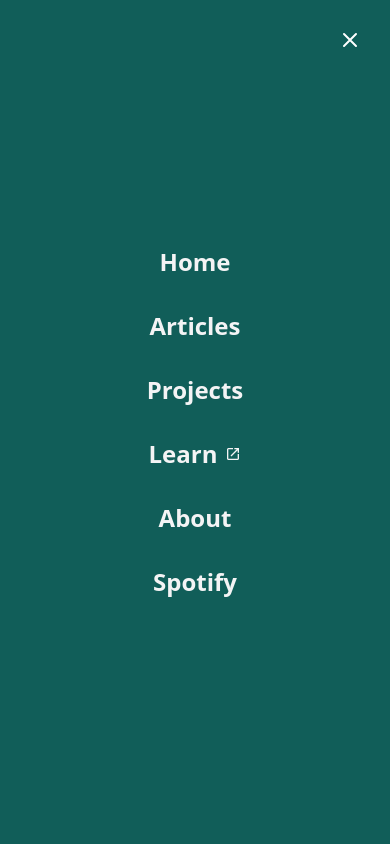
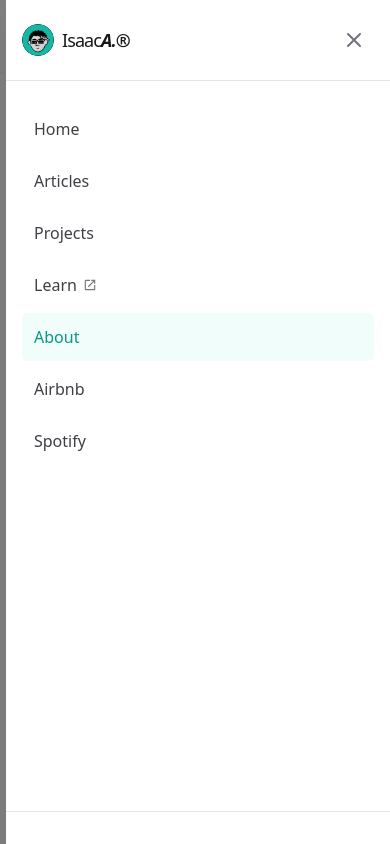
Before and after one commit to ieadoboe/ieadoboe.github.io, a Next.js app: page /about in a window 390 px wide. Both pictures are taken after a click on the button "Open menu". Shown: the top 844 px of the page. Built offline with nearby package versions, Linux system fonts and the light colour scheme; no server answers.

Commit message:
better hamburger menu

```diff
--- a/app/components/site-header.tsx
+++ b/app/components/site-header.tsx
@@ -1,5 +1,5 @@
 "use client";
-import React, { useState, useEffect } from "react";
+import React, { useState, useEffect, useRef } from "react";
 import Link from "next/link";
 import Image from "next/image";
 import logo from "../../public/logo.png";
@@ -10,67 +10,120 @@ import { motion, AnimatePresence } from "framer-motion";
 import { NewsletterProvider } from "./newsletter-popup";
 import JoinNewsletter from "./newsletter-join";
 
-const Navbar = () => {
-  // Calculate height to handle iOS Safari issues with vh units
-  const [windowHeight, setWindowHeight] = useState("100vh");
-
-  useEffect(() => {
-    const setHeight = () => {
-      setWindowHeight(`${window.innerHeight}px`);
+// Helper function to find focusable elements
+const getFocusableElements = (parent: HTMLElement | null): HTMLElement[] => {
+  if (!parent) return [];
+  return Array.from(
+    parent.querySelectorAll(
+      'a[href], button, input, textarea, select, details, [tabindex]:not([tabindex="-1"])'
+    )
+  ).filter(
+    (el) => !el.hasAttribute("disabled") && !el.getAttribute("aria-hidden")
+  ) as HTMLElement[];
 };
 
-    setHeight();
-    window.addEventListener("resize", setHeight);
-    return () => window.removeEventListener("resize", setHeight);
-  }, []);
+const Navbar = () => {
   const [isMenuOpen, setIsMenuOpen] = useState(false);
   const pathname = usePathname();
+  const menuRef = useRef<HTMLDivElement>(null);
+  const triggerRef = useRef<HTMLButtonElement>(null);
 
   // Close menu when route changes
   useEffect(() => {
+    if (isMenuOpen) {
       setIsMenuOpen(false);
+    }
+    // eslint-disable-next-line react-hooks/exhaustive-deps
   }, [pathname]);
 
-  // Prevent scrolling when menu is open
-  useEffect(() => {
-    if (isMenuOpen) {
-      document.body.style.overflow = "hidden";
-    } else {
-      document.body.style.overflow = "unset";
-    }
-    return () => {
-      document.body.style.overflow = "unset";
-    };
-  }, [isMenuOpen]);
-
-  // Handle Escape key press
+  // Prevent scrolling and handle focus trapping/escape key when menu is open
   useEffect(() => {
     const handleKeyDown = (event: KeyboardEvent) => {
       if (event.key === "Escape") {
         setIsMenuOpen(false);
+      } else if (event.key === "Tab") {
+        // Focus Trapping Logic
+        const focusableElements = getFocusableElements(menuRef.current);
+        if (focusableElements.length === 0) return;
+
+        const firstElement = focusableElements[0];
+        const lastElement = focusableElements[focusableElements.length - 1];
+
+        if (event.shiftKey) {
+          // Shift + Tab
+          if (document.activeElement === firstElement) {
+            lastElement.focus();
+            event.preventDefault();
+          }
+        } else {
+          // Tab
+          if (document.activeElement === lastElement) {
+            firstElement.focus();
+            event.preventDefault();
+          }
+        }
       }
     };
 
     if (isMenuOpen) {
+      document.body.style.overflow = "hidden";
       document.addEventListener("keydown", handleKeyDown);
-    }
 
+      // Store the element focused before opening the menu
+      const previousFocusedElement = document.activeElement as HTMLElement;
+
+      // Focus the first focusable element in the menu (e.g., the close button)
+      requestAnimationFrame(() => {
+        // Use rAF to ensure elements are rendered
+        const focusableElements = getFocusableElements(menuRef.current);
+        focusableElements[0]?.focus();
+      });
+
+      return () => {
+        document.body.style.overflow = "unset";
+        document.removeEventListener("keydown", handleKeyDown);
+        // Return focus to the trigger button when menu closes
+        previousFocusedElement?.focus();
+      };
+    } else {
+      // Ensure overflow is unset if component unmounts while open
+      document.body.style.overflow = "unset";
       return () => {
         document.removeEventListener("keydown", handleKeyDown);
       };
+    }
   }, [isMenuOpen]);
 
   const isActive = (path: string) => pathname === path;
 
+  const toggleMenu = () => {
+    setIsMenuOpen(!isMenuOpen);
+  };
+
+  const closeMenu = () => {
+    setIsMenuOpen(false);
+  };
+
+  // Menu animation variants
+  const backdropVariants = {
+    open: { opacity: 1 },
+    closed: { opacity: 0 },
+  };
+
+  const panelVariants = {
+    open: { x: 0 },
+    closed: { x: "100%" },
+  };
+
   return (
+    <>
+      {/* Navbar Container */}
       <div className="sticky top-0 z-40 w-full backdrop-blur-lg bg-white/70 dark:bg-zinc-900/70 flex-none transition-colors duration-500 lg:z-50 border-b lg:border-slate-900/10 dark:border-slate-50/[0.06] border-zinc-200 dark:border-zinc-800">
         <div className="max-w-screen-2xl mx-auto w-full px-4 sm:px-8 lg:px-16">
           <div className="px-2 py-4 sm:px-8">
             <div className="flex justify-between items-center">
-            {/* Navbar Start */}
-            <div className="flex items-center">
               {/* Logo */}
-              <Link href="/" className="flex items-center">
+              <Link href="/" className="flex items-center" onClick={closeMenu}>
                 <Image
                   src={logo}
                   width={40}
@@ -81,15 +134,16 @@ const Navbar = () => {
                 <p className="text-xl tracking-tighter text-zinc-900 dark:text-zinc-100 pl-2">
                   Isaac
                   <strong>
-                    <em className="font-extrabold">A.&reg;</em>
+                    <em className="font-extrabold">A.®</em>
                   </strong>
                 </p>
               </Link>
-            </div>
 
-            {/* Navbar Center (Desktop Menu) */}
+              {/* Desktop Menu */}
               <div className="hidden md:flex items-center rounded-full shadow-md bg-zinc-0 dark:bg-zinc-800 border border-zinc-200 dark:border-zinc-700 px-6 py-2">
+                {/* Desktop links... (same as before) */}
                 <ul className="flex space-x-6 text-sm">
+                  {/* ... your desktop menu items ... */}
                   <li>
                     <Link
                       href="/"
@@ -182,148 +236,173 @@ const Navbar = () => {
                 </ul>
               </div>
 
-            {/* Navbar End */}
+              {/* Newsletter (Desktop) */}
+              <div className="hidden md:block">
                 <NewsletterProvider>
                   <JoinNewsletter />
                 </NewsletterProvider>
+              </div>
 
-            {/* Hamburger Menu Button - Improved for accessibility */}
+              {/* Hamburger Menu Button */}
               <div className="md:hidden">
                 <button
-                className="flex items-center justify-center w-10 h-10 text-zinc-600 dark:text-zinc-400 rounded-lg hover:bg-zinc-100 dark:hover:bg-zinc-800 focus:outline-none focus:ring-2 focus:ring-teal-500 z-50"
+                  ref={triggerRef} // Add ref to the trigger button
+                  className="flex items-center justify-center p-2 text-zinc-600 dark:text-zinc-400 rounded-lg hover:bg-zinc-100 dark:hover:bg-zinc-800 focus:outline-none focus:ring-2 focus:ring-inset focus:ring-teal-500"
                   aria-expanded={isMenuOpen}
-                aria-controls="mobile-menu"
+                  aria-controls="mobile-menu-panel" // Controls the panel
                   aria-label={isMenuOpen ? "Close menu" : "Open menu"}
-                onClick={() => setIsMenuOpen(!isMenuOpen)}
+                  onClick={toggleMenu}
                 >
                   <span className="sr-only">
                     {isMenuOpen ? "Close menu" : "Open menu"}
                   </span>
+                  {/* Animated Icon (Optional but nice) */}
+                  <motion.div
+                    animate={isMenuOpen ? "open" : "closed"}
+                    initial={false}
+                    variants={{
+                      open: { rotate: 90 },
+                      closed: { rotate: 0 },
+                    }}
+                    transition={{ duration: 0.2 }}
+                  >
                     {isMenuOpen ? (
-                  <Icons.menuclose aria-hidden="true" className="text-white" />
+                      <Icons.menuclose className="w-6 h-6" aria-hidden="true" />
                     ) : (
-                  <Icons.menuhamburg aria-hidden="true" />
+                      <Icons.menuhamburg
+                        className="w-6 h-6"
+                        aria-hidden="true"
+                      />
                     )}
+                  </motion.div>
                 </button>
               </div>
             </div>
           </div>
         </div>
+      </div>
 
-      {/* Full-screen Mobile Menu with Animation */}
+      {/* Mobile Menu Panel */}
       <AnimatePresence>
         {isMenuOpen && (
+          <>
+            {/* Backdrop */}
             <motion.div
-            id="mobile-menu"
-            className="md:hidden fixed inset-0 z-50 bg-teal-800 flex flex-col justify-center px-6"
-            style={{ height: windowHeight }}
-            initial={{ opacity: 0 }}
-            animate={{ opacity: 1 }}
-            exit={{ opacity: 0 }}
-            transition={{ duration: 0.2 }}
+              className="fixed inset-0 z-40 bg-black/50 backdrop-blur-sm md:hidden"
+              aria-hidden="true"
+              initial="closed"
+              animate="open"
+              exit="closed"
+              variants={backdropVariants}
+              transition={{ duration: 0.3, ease: "easeInOut" }}
+              onClick={closeMenu} // Close menu when clicking backdrop
+            />
+
+            {/* Menu Panel */}
+            <motion.div
+              ref={menuRef} // Add ref to the menu container
+              id="mobile-menu-panel"
+              role="dialog" // Use role="dialog" for modal behavior
+              aria-modal="true" // Indicate it's a modal dialog
+              aria-label="Mobile Navigation Menu" // Label the dialog
+              className="fixed inset-y-0 right-0 z-50 w-full max-w-sm bg-white dark:bg-zinc-900 shadow-xl md:hidden flex flex-col"
+              initial="closed"
+              animate="open"
+              exit="closed"
+              variants={panelVariants}
+              transition={{ duration: 0.3, ease: "easeInOut" }}
             >
-            {/* Close button for full-screen menu */}
-            <div className="absolute top-4 right-4">
+              {/* Menu Header */}
+              <div className="flex items-center justify-between px-4 py-5 border-b border-zinc-200 dark:border-zinc-700">
+                {/* Optional: Logo inside menu */}
+                <Link
+                  href="/"
+                  className="flex items-center"
+                  onClick={closeMenu}
+                >
+                  <Image
+                    src={logo}
+                    width={32} // Slightly smaller inside menu
+                    alt="logo of a stick man holding a beer"
+                    priority
+                    className="rounded-full"
+                  />
+                  <p className="text-lg tracking-tighter text-zinc-900 dark:text-zinc-100 pl-2">
+                    Isaac
+                    <strong>
+                      <em className="font-extrabold">A.®</em>
+                    </strong>
+                  </p>
+                </Link>
+
                 <button
-                className="p-3 text-white focus:outline-none focus:ring-2 focus:ring-white rounded-full"
-                onClick={() => setIsMenuOpen(false)}
+                  className="p-2 text-zinc-500 dark:text-zinc-400 rounded-md hover:bg-zinc-100 dark:hover:bg-zinc-800 focus:outline-none focus:ring-2 focus:ring-inset focus:ring-teal-500"
+                  onClick={closeMenu}
                   aria-label="Close menu"
                 >
-                <Icons.menuclose aria-hidden="true" className="w-6 h-6" />
+                  <Icons.menuclose className="w-6 h-6" aria-hidden="true" />
                 </button>
               </div>
 
+              {/* Navigation Links */}
               <nav
+                className="flex-1 px-4 py-6 overflow-y-auto"
                 aria-label="Mobile navigation"
-              className="flex items-center justify-center w-full"
               >
-              <ul className="flex flex-col space-y-8 text-white text-center w-full max-w-xs">
-                <li>
+                <ul className="flex flex-col space-y-1">
+                  {/* Use slightly smaller text, consistent padding/hover */}
+                  {[
+                    { href: "/", label: "Home" },
+                    { href: "/blog", label: "Articles" },
+                    { href: "/projects", label: "Projects" },
+                    { href: "/quarto-learn", label: "Learn", external: true },
+                    { href: "/about", label: "About" },
+                    { href: "/airbnb", label: "Airbnb" }, // Added Airbnb here for consistency
+                    { href: "/spotify", label: "Spotify" },
+                  ].map((item) => (
+                    <li key={item.href}>
                       <Link
-                    href="/"
-                    className={`block text-2xl font-bold text-zinc-100 hover:text-teal-300 transition ${
-                      isActive("/") ? "text-teal-300" : ""
+                        href={item.href}
+                        target={item.external ? "_blank" : undefined}
+                        rel={item.external ? "noopener noreferrer" : undefined}
+                        className={`flex items-center justify-start px-3 py-3 text-base font-medium rounded-md transition-colors duration-150 ${
+                          isActive(item.href)
+                            ? "bg-teal-50 dark:bg-teal-900/50 text-teal-600 dark:text-teal-300"
+                            : "text-zinc-700 dark:text-zinc-300 hover:bg-zinc-100 dark:hover:bg-zinc-800 hover:text-zinc-900 dark:hover:text-zinc-100"
                         }`}
-                    onClick={() => setIsMenuOpen(false)}
+                        onClick={closeMenu}
                       >
-                    Home
-                  </Link>
-                </li>
-                <li>
-                  <Link
-                    href="/blog"
-                    className={`block text-2xl font-bold text-zinc-100 hover:text-teal-300 transition ${
-                      isActive("/blog") ? "text-teal-300" : ""
-                    }`}
-                    onClick={() => setIsMenuOpen(false)}
-                  >
-                    Articles
-                  </Link>
-                </li>
-                <li>
-                  <Link
-                    href="/projects"
-                    className={`block text-2xl font-bold text-zinc-100 hover:text-teal-300 transition ${
-                      isActive("/projects") ? "text-teal-300" : ""
-                    }`}
-                    onClick={() => setIsMenuOpen(false)}
-                  >
-                    Projects
-                  </Link>
-                </li>
-
-                <li>
-                  <Link
-                    href="/quarto-learn"
-                    className={`block text-2xl font-bold text-zinc-100 hover:text-teal-300 transition ${
-                      isActive("/quarto-learn") ? "text-teal-300" : ""
-                    }`}
-                    onClick={() => setIsMenuOpen(false)}
-                  >
-                    <span className="flex items-center justify-center">
-                      Learn
+                        {item.label}
+                        {item.external && (
                           <svg
                             xmlns="http://www.w3.org/2000/svg"
-                        height="16px"
+                            height="14px"
                             viewBox="0 -960 960 960"
-                        width="16px"
+                            width="14px"
                             fill="currentColor"
-                        className="ml-2"
+                            className="ml-1.5 opacity-70"
                             aria-hidden="true"
                           >
                             <path d="M200-120q-33 0-56.5-23.5T120-200v-560q0-33 23.5-56.5T200-840h280v80H200v560h560v-280h80v280q0 33-23.5 56.5T760-120H200Zm188-212-56-56 372-372H560v-80h280v280h-80v-144L388-332Z" />
                           </svg>
-                    </span>
+                        )}
                       </Link>
                     </li>
-                <li>
-                  <Link
-                    href="/about"
-                    className={`block text-2xl font-bold text-zinc-100 hover:text-teal-300 transition ${
-                      isActive("/about") ? "text-teal-300" : ""
-                    }`}
-                    onClick={() => setIsMenuOpen(false)}
-                  >
-                    About
-                  </Link>
-                </li>
-                <li>
-                  <Link
-                    href="/spotify"
-                    className={`block text-2xl font-bold text-zinc-100 hover:text-teal-300 transition ${
-                      isActive("/spotify") ? "text-teal-300" : ""
-                    }`}
-                    onClick={() => setIsMenuOpen(false)}
-                  >
-                    Spotify
-                  </Link>
-                </li>
+                  ))}
                 </ul>
               </nav>
+
+              {/* Newsletter (Mobile) - Placed at bottom for better reach */}
+              <div className="p-4 mt-auto border-t border-zinc-200 dark:border-zinc-700">
+                <NewsletterProvider>
+                  <JoinNewsletter />
+                </NewsletterProvider>
+              </div>
             </motion.div>
+          </>
         )}
       </AnimatePresence>
-    </div>
+    </>
   );
 };
 
```
Lines whose indentation alone changed are shown as unchanged.
